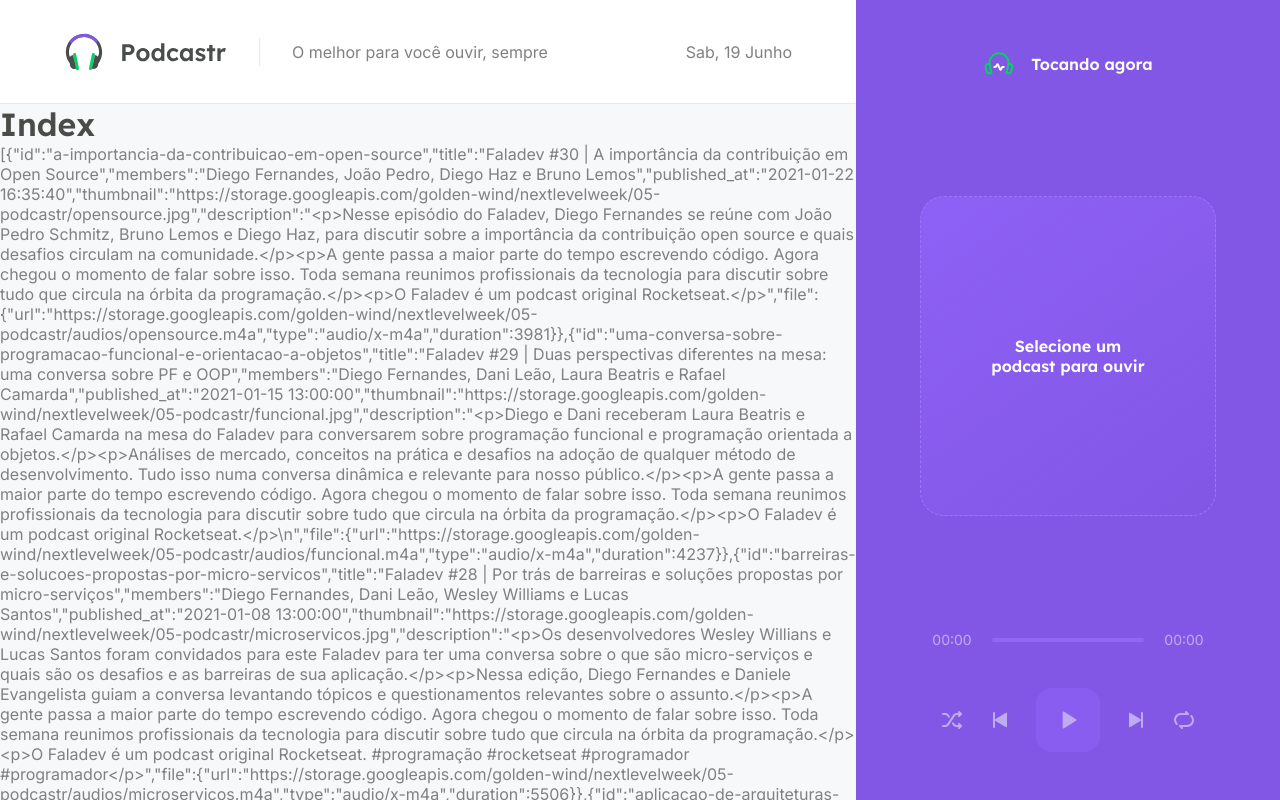
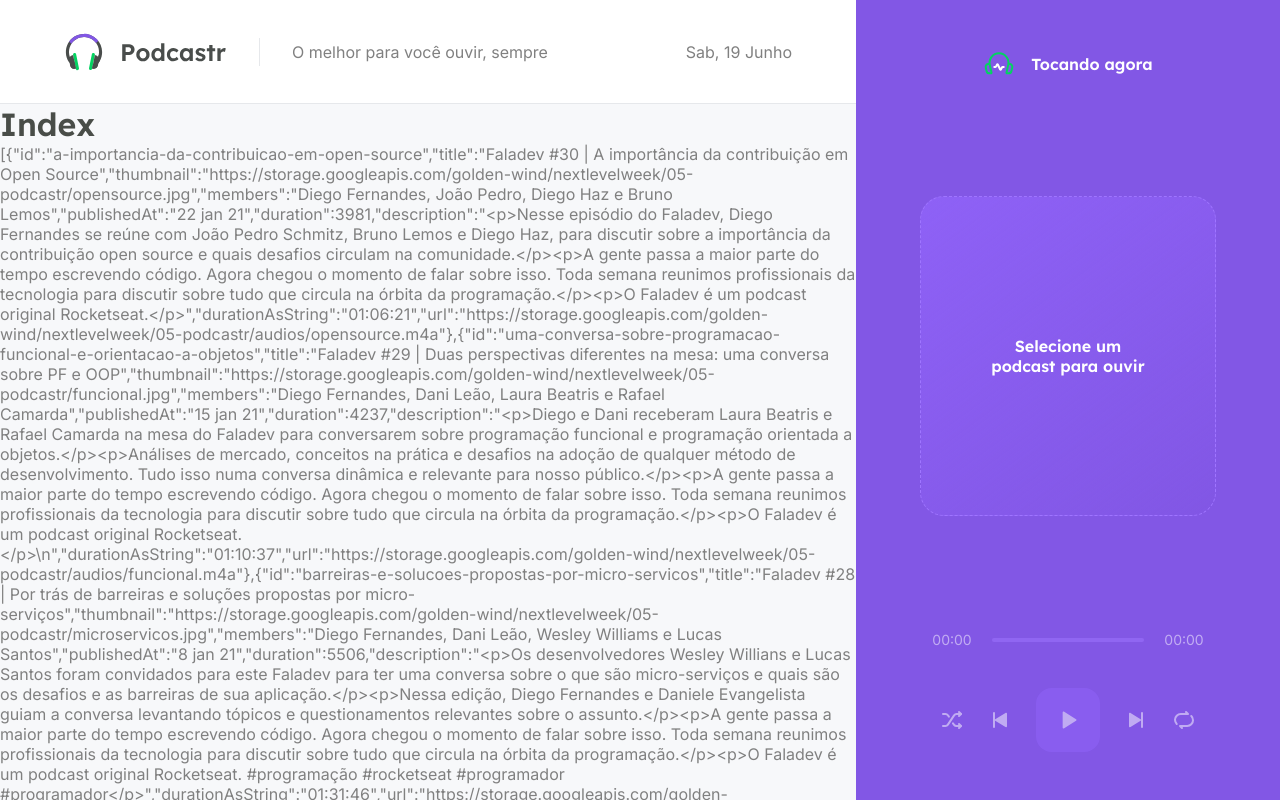
Before and after one commit to lilianmartinsfritzen/nlw-05-reactjs-podcastr, a Next.js app: page / in a window 1280 px wide. Shown: the top 800 px of the page. Built offline with nearby package versions, Linux system fonts and the light colour scheme; data requests are answered from the project's data file.

Commit message:
Convert duration to time string and clean code

```diff
--- a/package.json
+++ b/package.json
@@ -10,6 +10,7 @@
     "server": "json-server server.json -w -d 750 -p 3333"
   },
   "dependencies": {
+    "axios": "^0.21.1",
     "date-fns": "^2.22.1",
     "next": "11.0.0",
     "next-images": "^1.8.1",
--- a/src/pages/index.tsx
+++ b/src/pages/index.tsx
@@ -1,4 +1,27 @@
-export default function Home(props) {
+import { GetStaticProps } from 'next';
+import { format, parseISO } from 'date-fns';
+import ptBR from 'date-fns/locale/pt-BR';
+import { api } from '../services/api';
+import { convertDurationToTimeString } from '../utils/convertDurationToTimeString';
+
+type Episode = {
+  id: string;
+  title: string;
+  thumbnail: string;
+  description: string;
+  members: string;
+  duration: number;
+  durationAsString: string;
+  url: string;
+  publishedAt: string;
+  // ...
+}
+
+type HomeProps = {
+  episodes: Episode[];
+}
+
+export default function Home(props: HomeProps) {
   return (
     <div>
     <h1>Index</h1>
@@ -8,13 +31,32 @@
 }
 
 // SSG - Static site generation
-export async function getStaticProps() {
-  const response = await fetch('http://localhost:3333/episodes')
-  const data = await response.json()
+export const getStaticProps: GetStaticProps = async () => {
+  const { data } = await api.get('episodes', {
+    params: {
+      _limit: 12,
+      _sort: 'published_at',
+      _order: 'desc'
+    }
+  })
+
+  const episodes = data.map(episode => {
+    return {
+      id: episode.id,
+      title: episode.title,
+      thumbnail: episode.thumbnail,
+      members: episode.members,
+      publishedAt: format(parseISO(episode.published_at), 'd MMM yy', { locale: ptBR }),
+      duration: Number(episode.file.duration),
+      description: episode.description,
+      durationAsString: convertDurationToTimeString(Number(episode.file.duration)),
+      url: episode.file.url,
+    }
+  })
 
   return {
     props: {
-      episodes: data,
+      episodes
     },
     revalidate: 60 * 60 * 8,
   }
--- /dev/null
+++ b/src/services/api.ts
@@ -0,0 +1,5 @@
+import axios from 'axios';
+
+export const api = axios.create({
+    baseURL: 'http://localhost:3333/'
+})
--- /dev/null
+++ b/src/utils/convertDurationToTimeString.ts
@@ -0,0 +1,11 @@
+export function convertDurationToTimeString(duration: number) {
+    const hours = Math.floor(duration / 3600)
+    const minutes = Math.floor((duration % 3600) / 60)
+    const seconds = duration % 60
+
+    const timeString = [hours, minutes, seconds]
+        .map(unit => String(unit).padStart(2, '0'))
+        .join(':')
+
+    return timeString;
+}
```
Also changed, not shown: 1 other file (tests, documents, lock files or other folders).
